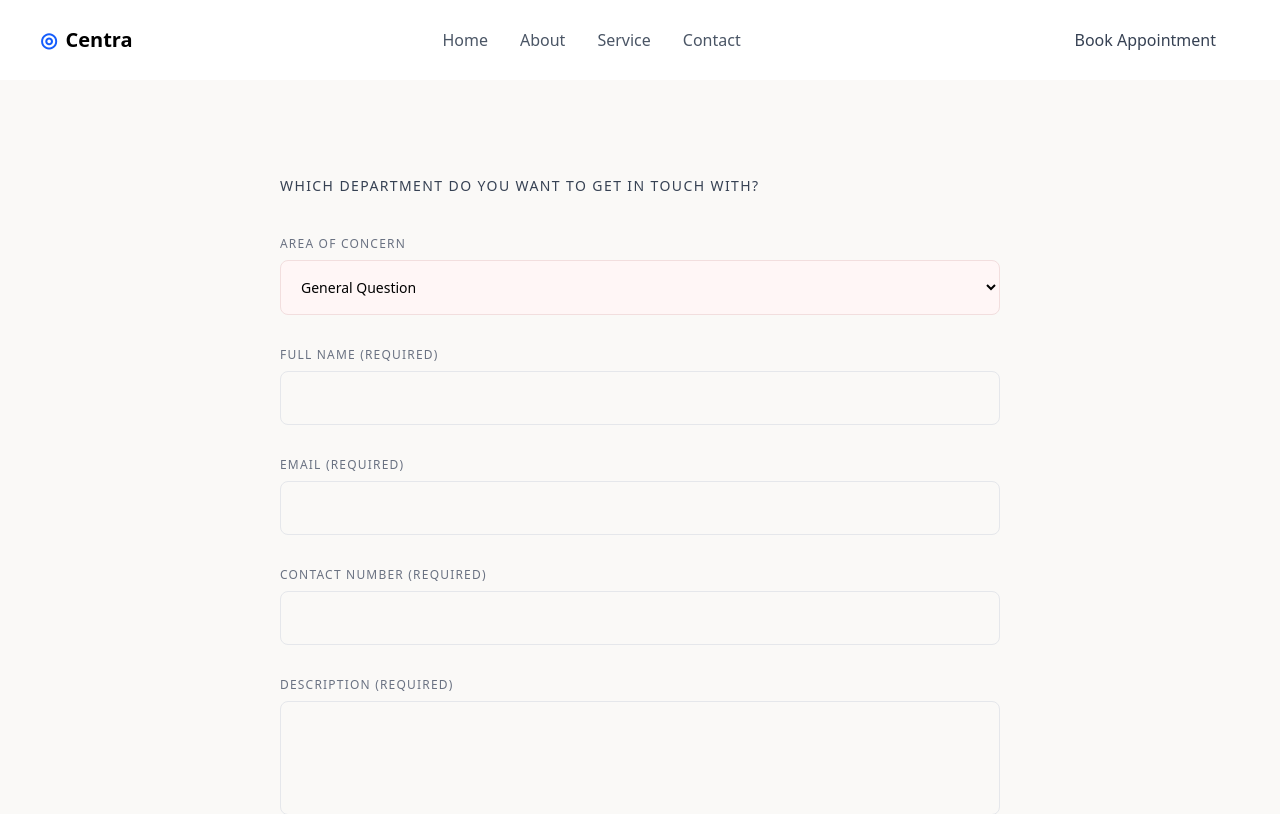
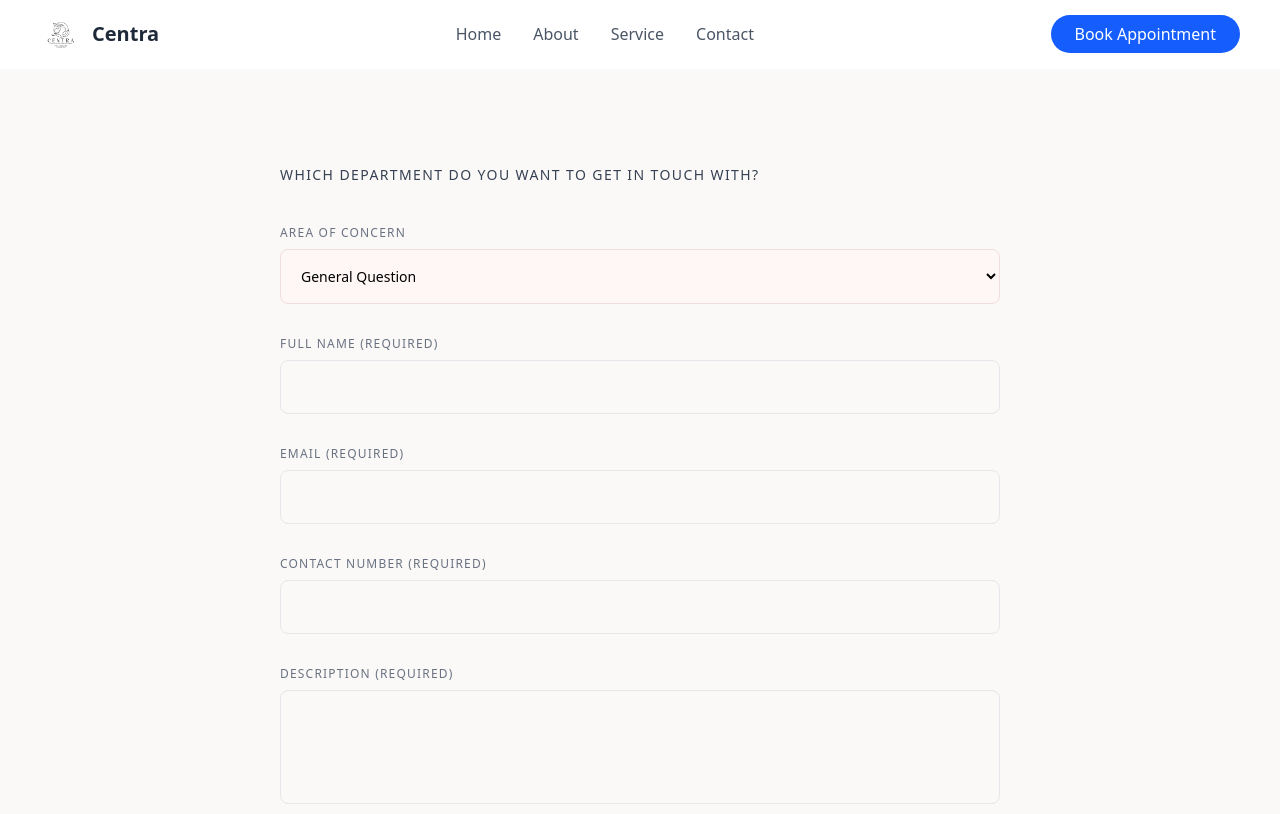
Before and after one commit to Vhon-tech12/CentraClinic, a Next.js app: page /contact in a window 1280 px wide. Shown: the top 814 px of the page. Built offline with nearby package versions, Linux system fonts and the light colour scheme.

Commit message:
Initial Commit

```diff
--- a/components/Footer.js
+++ b/components/Footer.js
@@ -31,7 +31,7 @@ const Footer = () => {
           <div>
             <div className="flex items-center gap-3 mb-4">
               <Image
-                src="/logo.svg"
+                src="/centraLogo.jpg"
                 alt="Centra Clinic Ph"
                 width={40}
                 height={40}
--- a/components/NavBar.js
+++ b/components/NavBar.js
@@ -1,29 +1,44 @@
-import React from 'react';
+import React from "react";
 import Link from "next/link";
+import Image from "next/image";
 
 const Navbar = () => {
   return (
     <nav className="w-full px-10 py-5 flex items-center justify-between bg-white">
+
       {/* Logo */}
-      <div className="text-xl font-bold flex items-center gap-2">
-        <span className="text-blue-600">◎</span>
-        Centra
-      </div>
+      <Link href="/" className="flex items-center gap-3">
+        <Image
+          src="/centraLogo.jpg"
+          alt="Centra Clinic PH Logo"
+          width={40}
+          height={40}
+          className="object-contain"
+          priority
+        />
+        <span className="text-xl font-semibold text-gray-800">
+          Centra
+        </span>
+      </Link>
 
       {/* Links */}
-      <ul className="hidden md:flex items-center gap-8 text-gray-600">
+      <ul className="hidden md:flex items-center gap-8 text-gray-600 font-medium">
         <li><Link href="/">Home</Link></li>
         <li><Link href="/about">About</Link></li>
         <li><Link href="/service">Service</Link></li>
         <li><Link href="/contact">Contact</Link></li>
       </ul>
 
-      {/* Actions */}
-      <div className="flex items-center gap-4">
-        <Link href="login" className="text-gray-700 font-medium rounded-full px-6 py-2 hover:bg-blue-200 transition-colors">
-         Book Appointment
+      {/* Action */}
+      <div>
+        <Link
+          href="/login"
+          className="bg-blue-600 text-white font-medium rounded-full px-6 py-2 hover:bg-blue-700 transition-colors"
+        >
+          Book Appointment
         </Link>
       </div>
+
     </nav>
   );
 };
```
Also changed, not shown: public/centraLogo.jpg (renamed from public/468658203_122182913300056536_9134090223975036977_n (1).jpg).
